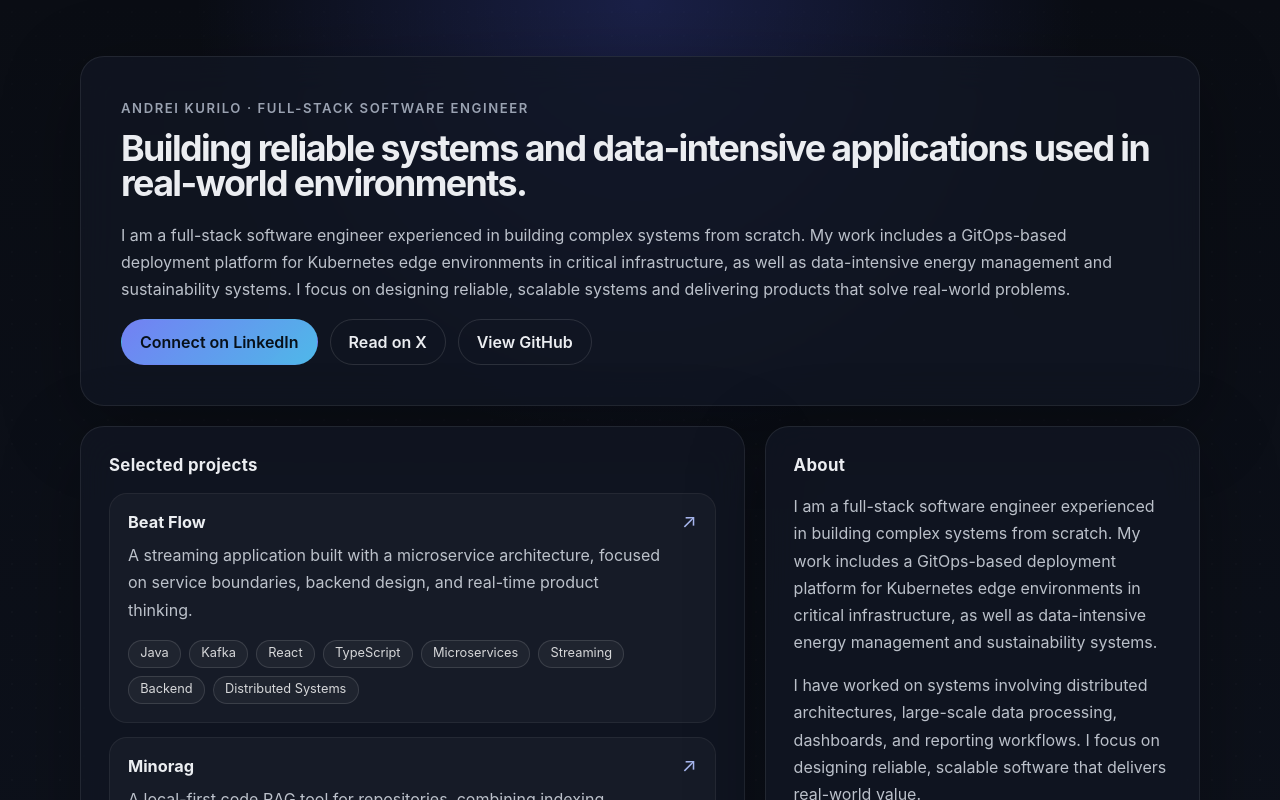
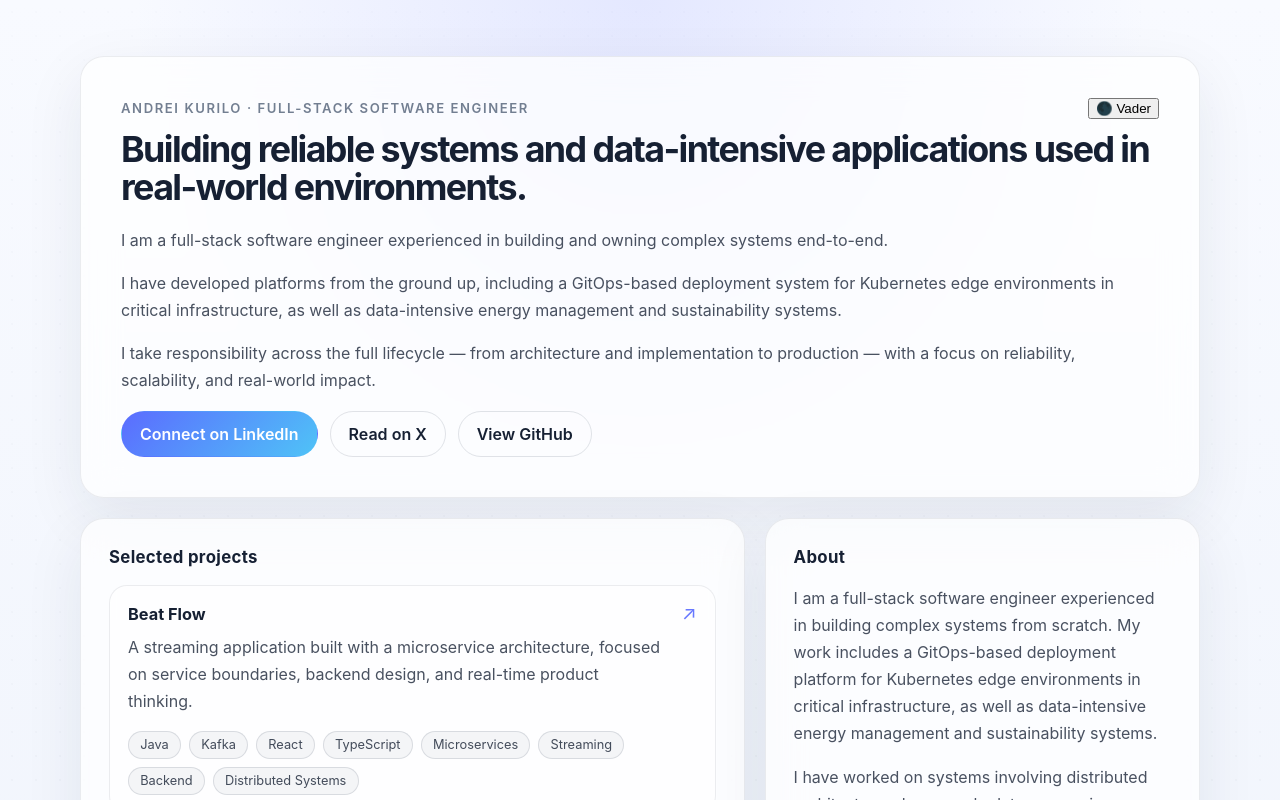
Before and after one commit to andreikurilo/portfolio, a React (Vite) app: page / in a window 1280 px wide. Shown: the top 800 px of the page. Built offline with nearby package versions, Linux system fonts and the light colour scheme.

Commit message:
Improved header description. Added metadata

```diff
--- a/index.html
+++ b/index.html
@@ -8,9 +8,38 @@
 
     <meta
       name="description"
-      content="Andrei Kurilo — fullstack software engineer building local-first AI tools, developer products, and distributed systems."
+      content="Andrei Kurilo — full-stack software engineer building and owning scalable systems end-to-end, with experience in distributed systems, Kubernetes, and data-intensive applications."
     />
 
+    <meta
+      property="og:title"
+      content="Andrei Kurilo — Full-Stack Software Engineer"
+    />
+    <meta
+      property="og:description"
+      content="Full-stack software engineer building and owning scalable systems end-to-end, with experience in distributed systems, Kubernetes, and data-intensive applications."
+    />
+    <meta property="og:type" content="website" />
+    <meta property="og:url" content="https://akurilo.com" />
+    <meta property="og:image" content="https://akurilo.com/og-image.jpeg" />
+
+    <meta name="twitter:card" content="summary_large_image" />
+    <meta
+      name="twitter:title"
+      content="Andrei Kurilo — Full-Stack Software Engineer"
+    />
+    <meta
+      name="twitter:description"
+      content="Full-stack software engineer building scalable systems and real-world applications."
+    />
+    <meta name="twitter:image" content="https://akurilo.com/og-image.jpeg" />
+    <meta name="twitter:creator" content="@andreikurilo" />
+    <meta name="robots" content="index, follow" />
+
+    <link rel="me" href="https://github.com/andreikurilo" />
+    <link rel="me" href="https://www.linkedin.com/in/akurilo/" />
+    <link rel="me" href="https://x.com/andreikurilo" />
+    <link rel="canonical" href="https://akurilo.com" />
     <link rel="icon" type="image/x-icon" href="/favicon.ico" />
   </head>
 
--- a/src/App.tsx
+++ b/src/App.tsx
@@ -1,3 +1,5 @@
+import { useEffect, useState } from "react";
+
 const LinkedInUrl = "https://www.linkedin.com/in/akurilo/";
 const GitHubUrl = "https://github.com/andreikurilo";
 const XUrl = "https://x.com/andreikurilo";
@@ -57,6 +59,31 @@ const projects = [
 ];
 
 export default function App() {
+  const [theme, setTheme] = useState<"dark" | "light">("dark");
+
+  useEffect(() => {
+    const saved = localStorage.getItem("theme") as "dark" | "light" | null;
+
+    if (saved) {
+      setTheme(saved);
+      document.documentElement.setAttribute("data-theme", saved);
+    } else {
+      const prefersLight = window.matchMedia(
+        "(prefers-color-scheme: light)",
+      ).matches;
+      const initial = prefersLight ? "light" : "dark";
+      setTheme(initial);
+      document.documentElement.setAttribute("data-theme", initial);
+    }
+  }, []);
+
+  const toggleTheme = () => {
+    const next = theme === "dark" ? "light" : "dark";
+    setTheme(next);
+    document.documentElement.setAttribute("data-theme", next);
+    localStorage.setItem("theme", next);
+  };
+
   return (
     <div className="page-shell">
       <div className="page-noise" aria-hidden="true" />
@@ -64,6 +91,9 @@ export default function App() {
         <section className="hero card">
           <p className="eyebrow">
             Andrei Kurilo · Full-Stack Software Engineer
+            <button className="theme-toggle" onClick={toggleTheme}>
+              {theme === "dark" ? "🌕 Yoda" : "🌑 Vader"}
+            </button>
           </p>
 
           <h1>
@@ -72,12 +102,19 @@ export default function App() {
           </h1>
 
           <p>
-            I am a full-stack software engineer experienced in building complex
-            systems from scratch. My work includes a GitOps-based deployment
-            platform for Kubernetes edge environments in critical
-            infrastructure, as well as data-intensive energy management and
-            sustainability systems. I focus on designing reliable, scalable
-            systems and delivering products that solve real-world problems.
+            I am a full-stack software engineer experienced in building and
+            owning complex systems end-to-end.
+          </p>
+          <p>
+            I have developed platforms from the ground up, including a
+            GitOps-based deployment system for Kubernetes edge environments in
+            critical infrastructure, as well as data-intensive energy management
+            and sustainability systems.
+          </p>
+          <p>
+            I take responsibility across the full lifecycle — from architecture
+            and implementation to production — with a focus on reliability,
+            scalability, and real-world impact.
           </p>
 
           <div className="actions">
--- a/src/styles.css
+++ b/src/styles.css
@@ -7,15 +7,16 @@
     BlinkMacSystemFont,
     "Segoe UI",
     sans-serif;
-  color: rgba(245, 247, 250, 0.96);
-  background:
-    radial-gradient(circle at top, rgba(84, 101, 255, 0.22), transparent 28%),
-    linear-gradient(180deg, #0a0d14 0%, #0f1420 100%);
   font-synthesis: none;
   text-rendering: optimizeLegibility;
   -webkit-font-smoothing: antialiased;
   -moz-osx-font-smoothing: grayscale;
+  color-scheme: dark light;
 
+  /* default fallback = dark */
+  --page-bg:
+    radial-gradient(circle at top, rgba(84, 101, 255, 0.22), transparent 28%),
+    linear-gradient(180deg, #0a0d14 0%, #0f1420 100%);
   --text-primary: rgba(245, 247, 250, 0.96);
   --text-secondary: rgba(220, 226, 235, 0.84);
   --text-muted: rgba(185, 194, 210, 0.82);
@@ -27,6 +28,86 @@
   --project-border: rgba(255, 255, 255, 0.06);
   --accent: rgba(120, 134, 255, 0.95);
   --accent-2: rgba(86, 202, 255, 0.9);
+  --button-primary-text: #071019;
+  --noise-dot: rgba(255, 255, 255, 0.03);
+  --shadow: 0 20px 80px rgba(0, 0, 0, 0.3);
+  --project-hover-bg: rgba(255, 255, 255, 0.045);
+  --project-arrow: rgba(180, 196, 255, 0.92);
+  --tag-text: rgba(255, 255, 255, 0.82);
+}
+
+/* system light only when there is no explicit manual override */
+@media (prefers-color-scheme: light) {
+  :root:not([data-theme="dark"]):not([data-theme="light"]) {
+    --page-bg:
+      radial-gradient(circle at top, rgba(84, 101, 255, 0.12), transparent 30%),
+      linear-gradient(180deg, #f8faff 0%, #edf2fb 100%);
+    --text-primary: #162033;
+    --text-secondary: rgba(22, 32, 51, 0.78);
+    --text-muted: rgba(56, 72, 98, 0.7);
+    --card-bg: rgba(255, 255, 255, 0.72);
+    --card-border: rgba(21, 33, 58, 0.08);
+    --soft-border: rgba(21, 33, 58, 0.12);
+    --soft-bg: rgba(21, 33, 58, 0.04);
+    --project-bg: rgba(255, 255, 255, 0.58);
+    --project-border: rgba(21, 33, 58, 0.08);
+    --accent: #5b6cff;
+    --accent-2: #4fc3f7;
+    --button-primary-text: #ffffff;
+    --noise-dot: rgba(21, 33, 58, 0.035);
+    --shadow: 0 20px 60px rgba(30, 41, 59, 0.08);
+    --project-hover-bg: rgba(255, 255, 255, 0.84);
+    --project-arrow: rgba(91, 108, 255, 0.92);
+    --tag-text: rgba(22, 32, 51, 0.8);
+  }
+}
+
+/* explicit manual light theme */
+:root[data-theme="light"] {
+  --page-bg:
+    radial-gradient(circle at top, rgba(84, 101, 255, 0.12), transparent 30%),
+    linear-gradient(180deg, #f8faff 0%, #edf2fb 100%);
+  --text-primary: #162033;
+  --text-secondary: rgba(22, 32, 51, 0.78);
+  --text-muted: rgba(56, 72, 98, 0.7);
+  --card-bg: rgba(255, 255, 255, 0.72);
+  --card-border: rgba(21, 33, 58, 0.08);
+  --soft-border: rgba(21, 33, 58, 0.12);
+  --soft-bg: rgba(21, 33, 58, 0.04);
+  --project-bg: rgba(255, 255, 255, 0.58);
+  --project-border: rgba(21, 33, 58, 0.08);
+  --accent: #5b6cff;
+  --accent-2: #4fc3f7;
+  --button-primary-text: #ffffff;
+  --noise-dot: rgba(21, 33, 58, 0.035);
+  --shadow: 0 20px 60px rgba(30, 41, 59, 0.08);
+  --project-hover-bg: rgba(255, 255, 255, 0.84);
+  --project-arrow: rgba(91, 108, 255, 0.92);
+  --tag-text: rgba(22, 32, 51, 0.8);
+}
+
+/* explicit manual dark theme */
+:root[data-theme="dark"] {
+  --page-bg:
+    radial-gradient(circle at top, rgba(84, 101, 255, 0.22), transparent 28%),
+    linear-gradient(180deg, #0a0d14 0%, #0f1420 100%);
+  --text-primary: rgba(245, 247, 250, 0.96);
+  --text-secondary: rgba(220, 226, 235, 0.84);
+  --text-muted: rgba(185, 194, 210, 0.82);
+  --card-bg: rgba(17, 23, 35, 0.78);
+  --card-border: rgba(255, 255, 255, 0.08);
+  --soft-border: rgba(255, 255, 255, 0.12);
+  --soft-bg: rgba(255, 255, 255, 0.04);
+  --project-bg: rgba(255, 255, 255, 0.03);
+  --project-border: rgba(255, 255, 255, 0.06);
+  --accent: rgba(120, 134, 255, 0.95);
+  --accent-2: rgba(86, 202, 255, 0.9);
+  --button-primary-text: #071019;
+  --noise-dot: rgba(255, 255, 255, 0.03);
+  --shadow: 0 20px 80px rgba(0, 0, 0, 0.3);
+  --project-hover-bg: rgba(255, 255, 255, 0.045);
+  --project-arrow: rgba(180, 196, 255, 0.92);
+  --tag-text: rgba(255, 255, 255, 0.82);
 }
 
 * {
@@ -42,6 +123,7 @@ body,
 
 body {
   min-height: 100vh;
+  background: var(--page-bg);
 }
 
 body,
@@ -70,7 +152,7 @@ button {
   inset: 0;
   pointer-events: none;
   background-image: radial-gradient(
-    rgba(255, 255, 255, 0.03) 0.75px,
+    var(--noise-dot) 0.75px,
     transparent 0.75px
   );
   background-size: 24px 24px;
@@ -89,8 +171,9 @@ button {
   border: 1px solid var(--card-border);
   background: var(--card-bg);
   backdrop-filter: blur(18px);
+  -webkit-backdrop-filter: blur(18px);
   border-radius: 24px;
-  box-shadow: 0 20px 80px rgba(0, 0, 0, 0.3);
+  box-shadow: var(--shadow);
 }
 
 .hero {
@@ -104,6 +187,9 @@ button {
   letter-spacing: 0.12em;
   text-transform: uppercase;
   color: var(--text-muted);
+  display: flex;
+  align-items: center;
+  justify-content: space-between;
 }
 
 h1,
@@ -116,8 +202,9 @@ p {
 h1 {
   margin-bottom: 20px;
   font-size: clamp(1.8rem, 2.8vw, 2.6rem);
-  line-height: 0.98;
+  line-height: 1.05;
   letter-spacing: -0.045em;
+  color: var(--text-primary);
 }
 
 h2 {
@@ -168,13 +255,13 @@ p {
 
 .button:hover {
   transform: translateY(-1px);
-  border-color: rgba(255, 255, 255, 0.2);
+  border-color: color-mix(in srgb, var(--soft-border) 55%, var(--text-primary));
 }
 
 .button-primary {
   border-color: transparent;
   background: linear-gradient(135deg, var(--accent), var(--accent-2));
-  color: #071019;
+  color: var(--button-primary-text);
 }
 
 .button-primary:hover {
@@ -217,8 +304,8 @@ p {
 
 .project:hover {
   transform: translateY(-1px);
-  border-color: rgba(255, 255, 255, 0.12);
-  background: rgba(255, 255, 255, 0.045);
+  border-color: var(--soft-border);
+  background: var(--project-hover-bg);
 }
 
 .project p {
@@ -229,7 +316,7 @@ p {
   flex-shrink: 0;
   font-size: 1.2rem;
   line-height: 1;
-  color: rgba(180, 196, 255, 0.92);
+  color: var(--project-arrow);
 }
 
 .tag-list {
@@ -249,7 +336,7 @@ p {
   background: var(--soft-bg);
   font-size: 0.8rem;
   line-height: 1;
-  color: rgba(255, 255, 255, 0.82);
+  color: var(--tag-text);
 }
 
 .link-list {
@@ -291,3 +378,23 @@ p {
     max-width: none;
   }
 }
+
+.theme-toggle {
+  cursor: pointer;
+}
+
+.value-list {
+  margin: 0;
+  padding-left: 1.2rem;
+  display: grid;
+  gap: 0.55rem;
+}
+
+.value-list li {
+  color: var(--text-secondary);
+  line-height: 1.65;
+}
+
+.value-list li::marker {
+  color: var(--text-muted);
+}
```
Also changed, not shown: public/og-image.jpeg (added).
